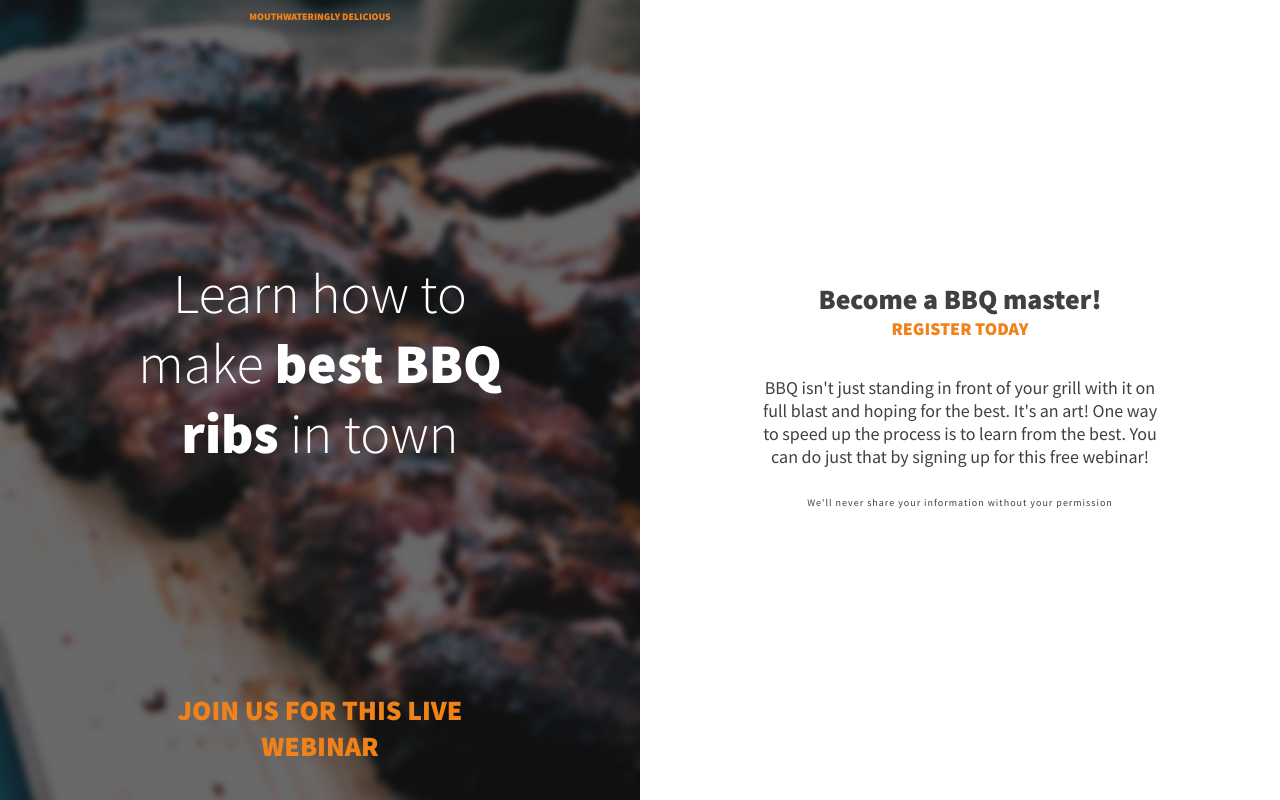
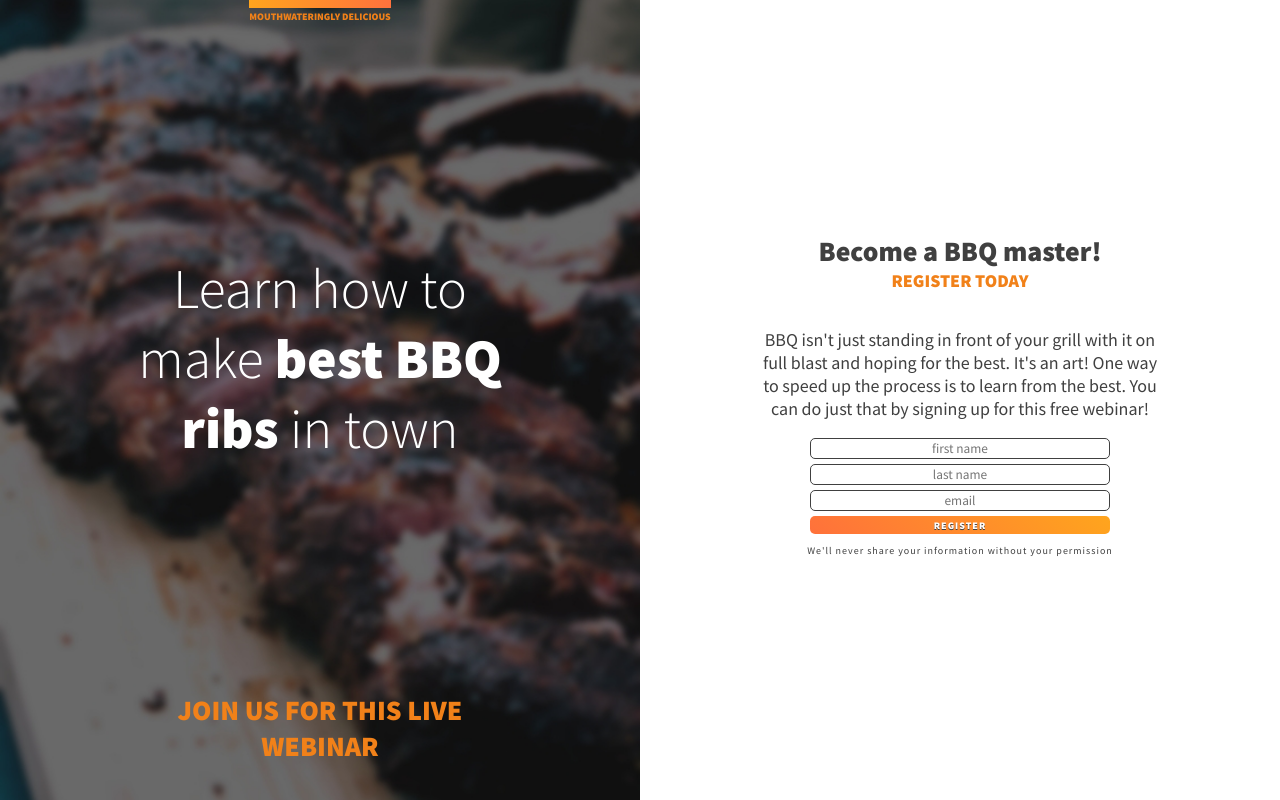
Before and after one commit to TheMightyLoafer/scrimba-bbq-splash-page, a plain HTML site: page index.html in a window 1280 px wide. Drawn offline with Linux system fonts and the light colour scheme.

Commit message:
finished project
finished final touches on styling
added some transitions
added form and form styles

```diff
--- a/css/styles.css
+++ b/css/styles.css
@@ -48,6 +48,10 @@ h2 + p {
     font-weight: 900;
     text-transform: uppercase;
     order: -1;
+    margin: 0;
+    padding-top: 2px;
+    border-top: 8px solid #f18119;
+    border-image: linear-gradient(to left, #ff713d, #ffa51d) 1;
 }
 
 .fine-print {
@@ -66,6 +70,7 @@ strong {
    .intro {
     background-color: #404040;
     background-image: url(../images/dark-ribs.jpg);
+    /*background-blend-mode: multiply;*/
     padding: 0 .5em 2em;
     display: flex;
     flex-direction: column;
@@ -90,6 +95,51 @@ strong {
         margin-right: auto;
    }
 
+   /* =================
+   form
+   ================= */
+
+.email-collector {
+    width: 80%;
+    max-width: 300px;
+    display: flex;
+    flex-direction: column;
+    gap: 5px;
+}
+
+input,
+.btn {
+    width: 100%;
+    text-align: inherit;
+    font-family: inherit;
+    border-radius: 5px;
+    border: 1px solid #404040;
+    transform: scale(1);
+}
+
+.btn {
+    border: none;
+    padding: .25em 1.5em;
+    font-size: 0.625rem;
+    text-transform: uppercase;
+    font-weight: 900;
+    letter-spacing: 1px;
+    cursor: pointer;
+}
+
+.btn-primary {
+    background-image: linear-gradient(45deg, #ff713b, #ffa51d);
+    color: #fff;
+    text-shadow: 0px 1px 0px #404040;
+    transform: scale(1);
+    transition: transform 500ms;
+}
+
+.btn-primary:hover,
+.btn-primary:focus,
+input:focus{
+    transform: scale(1.1);
+}
 
   /* =================
    media queries
--- a/index.html
+++ b/index.html
@@ -22,7 +22,12 @@
         <p>BBQ isn't just standing in front of your grill with it on full blast and hoping for the best. It's an art!
             One way to speed up the process is to learn from the best. You can do just that by signing up for this free
             webinar!</p>
-        <!-- form will go here -->
+        <form class="email-collector" action="#" method="post">
+            <input type="text" placeholder="first name">
+            <input type="text" placeholder="last name">
+            <input type="email" placeholder="email" required>
+            <button class="btn btn-primary">Register</button>
+        </form>
         <p class="fine-print">We'll never share your information without your permission</p>
     </div>
 
```
